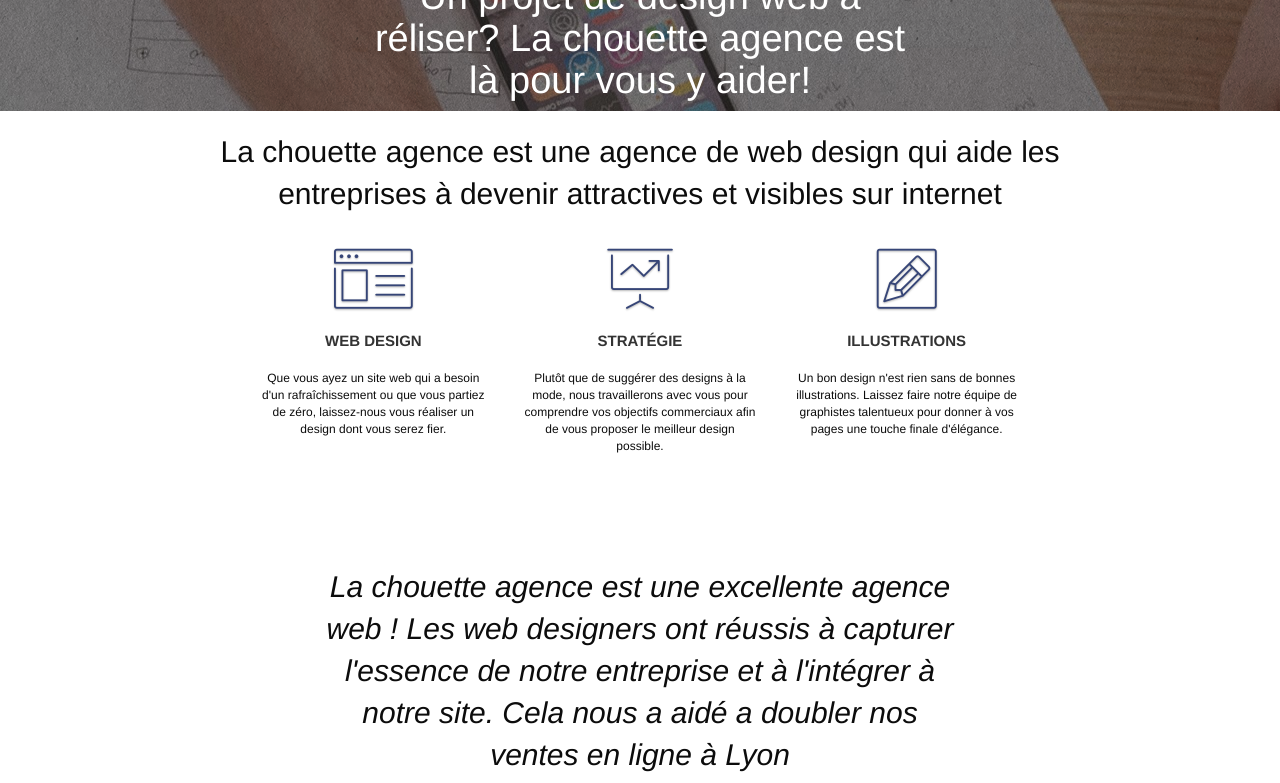
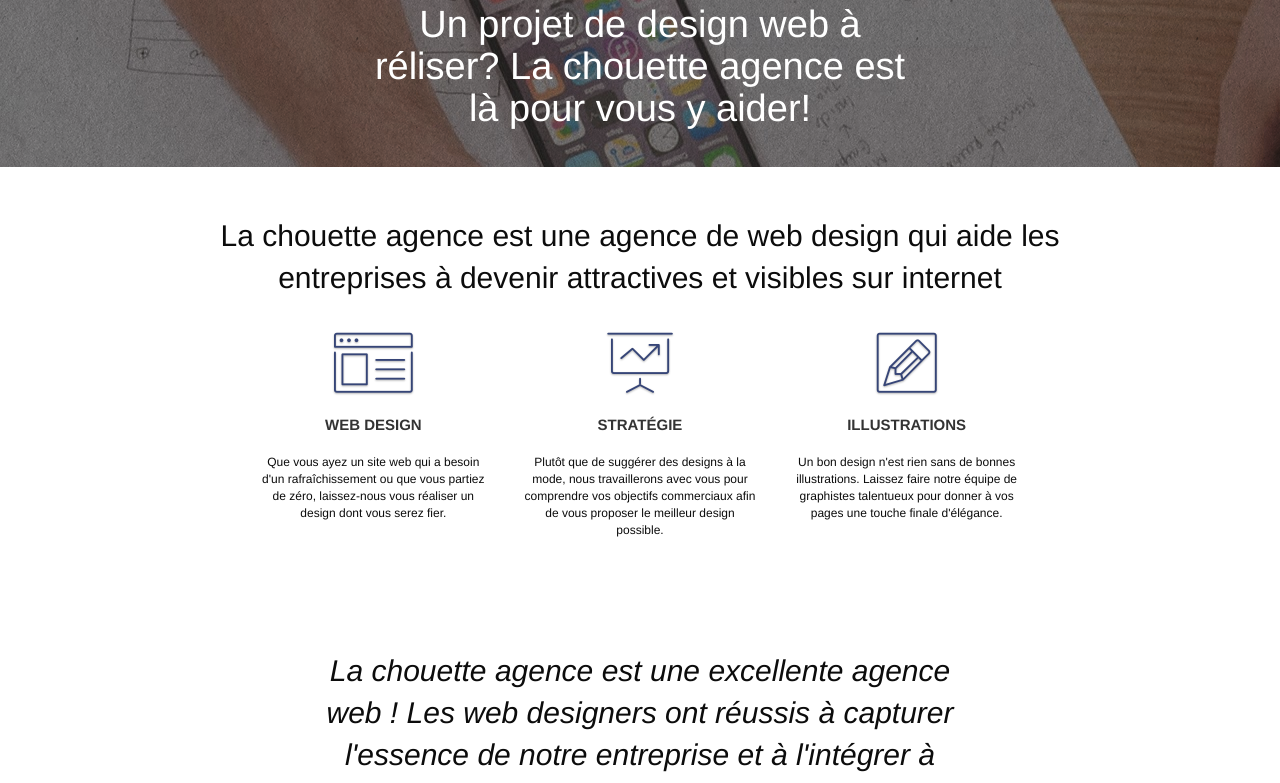
Before and after one commit to RinaldiRichard/RinaldiRichard_4_28052021, a plain HTML site: page index.html in a window 1280 px wide. Shown: the part 264-1047 px from the top of the page. Drawn offline with Linux system fonts and the light colour scheme.

Commit message:
Update style.css

```diff
--- a/style.css
+++ b/style.css
@@ -48,7 +48,7 @@ a:hover {
 }
 
 .bloc .container {
-    padding : 0 0.5em;
+    padding : 2em 1em;
 }
 
 .bloc-lg {
```
